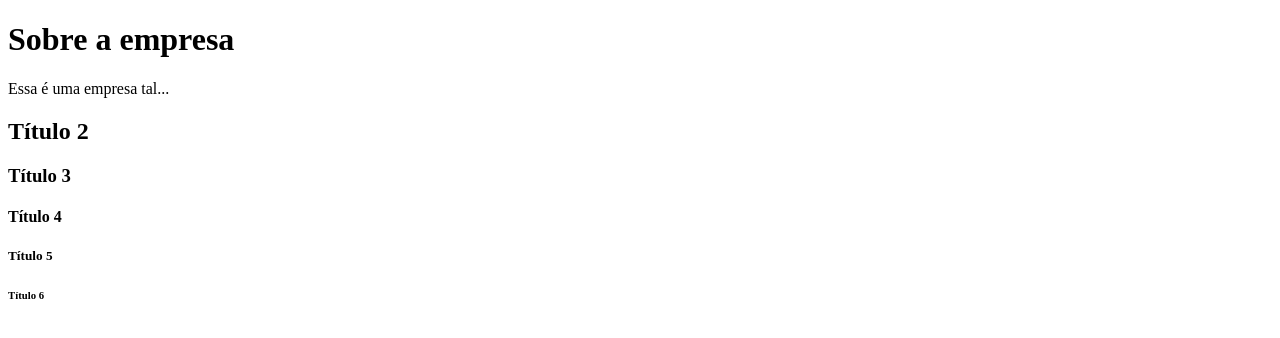
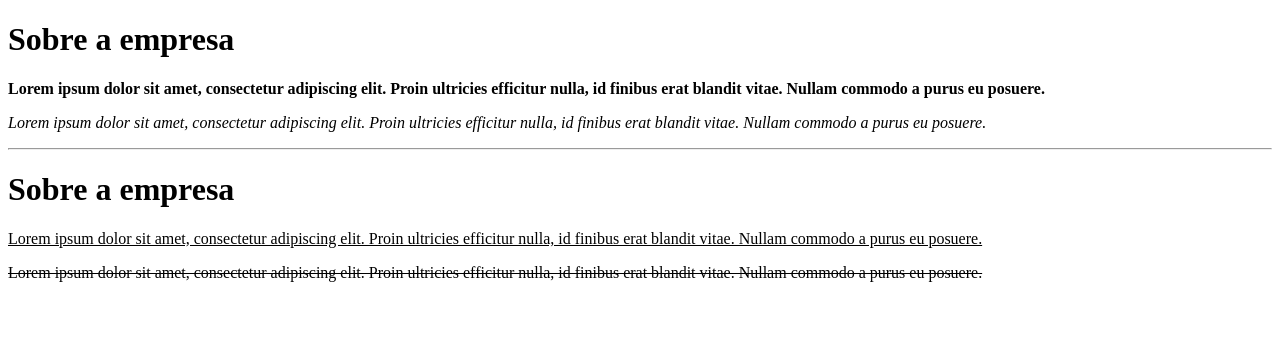
Before and after one commit to LucasZeon/aprendendowebfullstack, a plain HTML site: page Primeiro Projeto/projeto.html in a window 1280 px wide. Drawn offline with Linux system fonts and the light colour scheme.

Commit message:
aprendendo formatações de texto em HTML

```diff
--- a/Primeiro Projeto/projeto.html
+++ b/Primeiro Projeto/projeto.html
@@ -11,13 +11,17 @@
 
 	<body>
 		<h1>Sobre a empresa</h1>
-		Essa é uma empresa tal...
+		<p><strong>Lorem ipsum dolor sit amet, consectetur adipiscing elit. Proin ultricies efficitur nulla, id finibus erat blandit vitae. Nullam commodo a purus eu posuere.</strong></p>
 
-		<h2>Título 2</h2>
-		<h3>Título 3</h3>
-		<h4>Título 4</h4>
-		<h5>Título 5</h5>
-		<h6>Título 6</h6>
+		<p><em>Lorem ipsum dolor sit amet, consectetur adipiscing elit. Proin ultricies efficitur nulla, id finibus erat blandit vitae. Nullam commodo a purus eu posuere.</em></p>
+
+		<hr>
+		<h1>Sobre a empresa</h1>
+			<p><u>Lorem ipsum dolor sit amet, consectetur adipiscing elit. Proin ultricies efficitur nulla, id finibus erat blandit vitae. Nullam commodo a purus eu posuere.</u></p>
+
+			<p><strike>Lorem ipsum dolor sit amet, consectetur adipiscing elit. Proin ultricies efficitur nulla, id finibus erat blandit vitae. Nullam commodo a purus eu posuere.</strike></p>
+
+
 	</body>
 
 </html>
```
